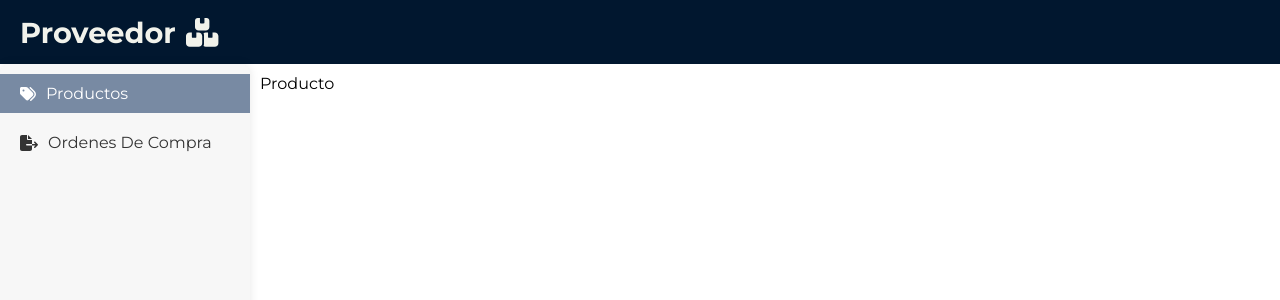
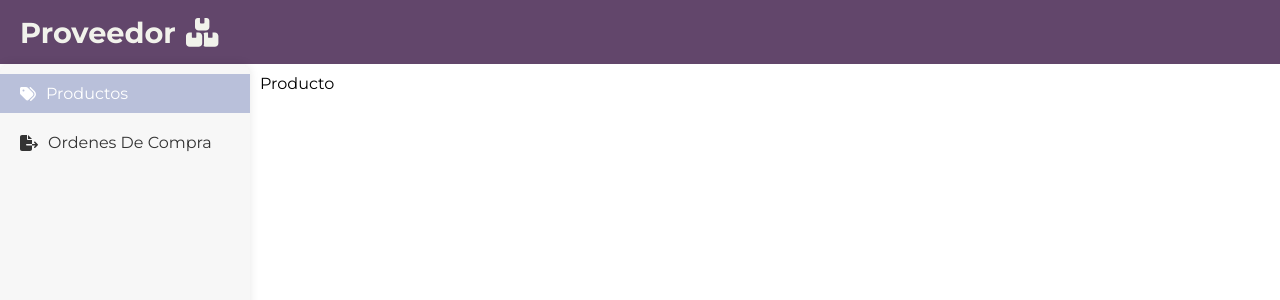
Before and after one commit to GalvanPablo/SistDistribuidos-Grupo15-Proveedor-frontend, a React (Create React App) app: page /productos in a window 1280 px wide. Shown: the top 300 px of the page. Built offline with nearby package versions, Linux system fonts and the light colour scheme.

Commit message:
Correcciones de color

```diff
--- a/src/index.css
+++ b/src/index.css
@@ -12,9 +12,11 @@ ul {
 }
 
 :root {
-  --primary-color: #788AA3;
-  --seconday_color: #6E6362;
-  --dark-color: #01172F;
+  --primary-color: #62466B;
+  --secondary-color: #B9C0DA;
+  --dark-color: #45364B;
+
   --white-color: #F1F2EB;
   --green-color: #00A676;
+  --yellow-color: #FFF07C;
 }
--- a/src/ui/layout/navbar/NavBar.module.css
+++ b/src/ui/layout/navbar/NavBar.module.css
@@ -2,7 +2,7 @@
     position: fixed;
     width: 100%;
     height: 64px;
-    background-color: var(--dark-color);
+    background-color: var(--primary-color);
 
     padding: 0 20px;
 
@@ -16,7 +16,7 @@
 
 .brand {
     height: 64px;
-    background-color: var(--dark-color);
+    background-color: var(--primary-color);
 
     display: flex;
     align-items: center;
--- a/src/ui/layout/sidebar/SideBar.module.css
+++ b/src/ui/layout/sidebar/SideBar.module.css
@@ -42,7 +42,7 @@
 }
 
 .active {
-    background-color: var(--primary-color);
+    background-color: var(--secondary-color);
     color: #fff;
 }
 
```
